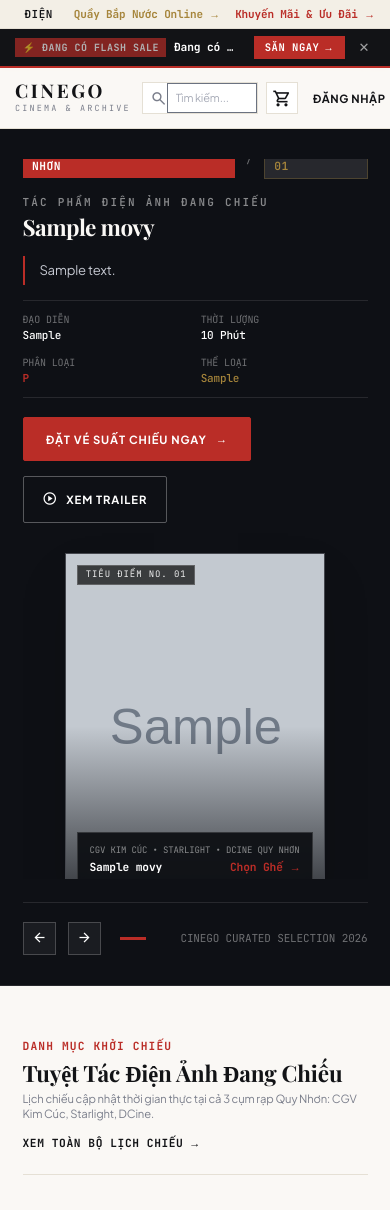
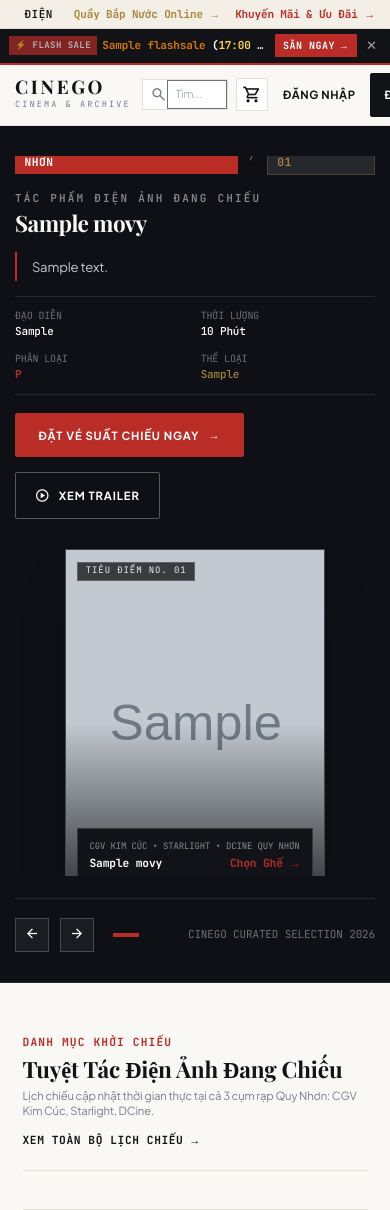
Before and after one commit to Linh-183/WEBXEMPHIM, a Node server app: page / in a window 390 px wide; the page is wider, and only the part inside the window is pictured. Shown: the top 1210 px of that part. Run offline with Node 20, Linux system fonts and the light colour scheme; tables that the repository leaves empty hold one stand-in row (values such as "Sample post"); grey boxes marked "Sample" are stand-in pictures; some libraries are stand-ins or nearby versions; some web fonts are replaced.

Commit message:
fix: auto-clear cart on successful payment & optimize responsive layouts for mobile screens

```diff
--- a/WebPhim/public/css/cinego-editorial.css
+++ b/WebPhim/public/css/cinego-editorial.css
@@ -397,20 +397,35 @@ img {
 /* RESPONSIVE MOBILE SCALING CHO GHẾ NGỒI TRÊN ĐIỆN THOẠI */
 @media (max-width: 640px) {
   .seat-unit {
-    width: 28px !important;
-    height: 26px !important;
+    width: 26px !important;
+    height: 25px !important;
     border-radius: 4px !important;
-    font-size: 8.5px !important;
+    font-size: 8px !important;
     letter-spacing: -0.5px !important;
   }
   .seat-unit.is-couple {
-    width: 60px !important;
-    font-size: 8px !important;
+    width: 56px !important;
+    font-size: 7.5px !important;
     border-radius: 4px !important;
   }
   .cinema-screen-arc {
     height: 12px !important;
     margin-bottom: 1.5rem !important;
+  }
+}
+
+@media (max-width: 380px) {
+  .seat-unit {
+    width: 23px !important;
+    height: 23px !important;
+    border-radius: 3px !important;
+    font-size: 7px !important;
+    letter-spacing: -0.6px !important;
+  }
+  .seat-unit.is-couple {
+    width: 48px !important;
+    font-size: 6.5px !important;
+    border-radius: 3px !important;
   }
 }
 
--- a/WebPhim/views/partials/header.ejs
+++ b/WebPhim/views/partials/header.ejs
@@ -99,25 +99,25 @@
          const eTime = new Date(activeFlashSale.endTime).toLocaleTimeString('vi-VN', {hour: '2-digit', minute: '2-digit'});
          const remaining = Math.max(0, (activeFlashSale.totalQuantity || 50) - (activeFlashSale.claimedQuantity || 0));
     %>
-      <aside id="flashSaleTopBanner" class="w-full bg-[#121316] border-b-2 border-[#BA2D27] text-white py-2 px-4 shadow-md transition-all">
-        <div class="max-w-[1520px] mx-auto flex items-center justify-between gap-3 text-xs font-['JetBrains_Mono']">
-          <div class="flex items-center gap-2 overflow-hidden truncate">
-            <span class="px-2 py-0.5 bg-[#BA2D27] text-white font-bold text-[10px] uppercase tracking-wider animate-pulse rounded-xs shrink-0">
-              ⚡ ĐANG CÓ FLASH SALE
+      <aside id="flashSaleTopBanner" class="w-full bg-[#121316] border-b-2 border-[#BA2D27] text-white py-1.5 sm:py-2 px-2.5 sm:px-4 shadow-md transition-all">
+        <div class="max-w-[1520px] mx-auto flex items-center justify-between gap-2 sm:gap-3 text-xs font-['JetBrains_Mono']">
+          <div class="flex items-center gap-1.5 sm:gap-2 overflow-hidden truncate">
+            <span class="px-1.5 sm:px-2 py-0.5 bg-[#BA2D27] text-white font-bold text-[9px] sm:text-[10px] uppercase tracking-wider animate-pulse rounded-xs shrink-0">
+              ⚡ FLASH SALE
             </span>
-            <span class="text-white font-bold truncate">
-              Đang có Flash Sale: <strong class="text-[#D97706]"><%= activeFlashSale.title %></strong> — Áp dụng từ <strong class="text-amber-300"><%= sTime %></strong> đến <strong class="text-amber-300"><%= eTime %></strong> hôm nay!
+            <span class="text-white font-bold truncate text-[11px] sm:text-xs">
+              <span class="hidden xs:inline">Đang có Flash Sale: </span><strong class="text-[#D97706]"><%= activeFlashSale.title %></strong> (<strong class="text-amber-300"><%= sTime %></strong> - <strong class="text-amber-300"><%= eTime %></strong>)
             </span>
             <span class="hidden md:inline px-2 py-0.5 bg-white/10 text-white/80 text-[10px] rounded-xs shrink-0">
               Chỉ còn: <strong><%= remaining %></strong>/<%= activeFlashSale.totalQuantity || 50 %> voucher
             </span>
           </div>
-          <div class="flex items-center gap-2 shrink-0">
-            <a href="/flash-sale" class="ml-2 px-3 py-1 bg-[#BA2D27] hover:bg-[#8E1F1A] text-white font-bold text-[10.5px] uppercase tracking-wider transition-colors flex items-center gap-1 shadow-sm whitespace-nowrap">
+          <div class="flex items-center gap-1.5 sm:gap-2 shrink-0">
+            <a href="/flash-sale" class="px-2 sm:px-3 py-1 bg-[#BA2D27] hover:bg-[#8E1F1A] text-white font-bold text-[10px] sm:text-[10.5px] uppercase tracking-wider transition-colors flex items-center gap-1 shadow-sm whitespace-nowrap">
               <span>SĂN NGAY</span>
               <span>→</span>
             </a>
-            <button type="button" onclick="document.getElementById('flashSaleTopBanner').style.display='none'" class="text-white/60 hover:text-white px-1.5 py-0.5 text-sm leading-none" title="Đóng thông báo">
+            <button type="button" onclick="document.getElementById('flashSaleTopBanner').style.display='none'" class="text-white/60 hover:text-white px-1 py-0.5 text-sm leading-none" title="Đóng thông báo">
               ✕
             </button>
           </div>
@@ -127,22 +127,23 @@
          const sTime = new Date(upcomingFlashSale.startTime).toLocaleTimeString('vi-VN', {hour: '2-digit', minute: '2-digit'});
          const eTime = new Date(upcomingFlashSale.endTime).toLocaleTimeString('vi-VN', {hour: '2-digit', minute: '2-digit'});
     %>
-      <aside id="flashSaleTopBanner" class="w-full bg-[#1A1D24] border-b border-[#A6853B] text-white py-2 px-4 shadow-md transition-all">
-        <div class="max-w-[1520px] mx-auto flex items-center justify-between gap-3 text-xs font-['JetBrains_Mono']">
-          <div class="flex items-center gap-2 overflow-hidden truncate">
-            <span class="px-2 py-0.5 bg-[#A6853B] text-[#121316] font-bold text-[10px] uppercase tracking-wider rounded-xs shrink-0">
+      <aside id="flashSaleTopBanner" class="w-full bg-[#1A1D24] border-b border-[#A6853B] text-white py-1.5 sm:py-2 px-2.5 sm:px-4 shadow-md transition-all">
+        <div class="max-w-[1520px] mx-auto flex items-center justify-between gap-2 sm:gap-3 text-xs font-['JetBrains_Mono']">
+          <div class="flex items-center gap-1.5 sm:gap-2 overflow-hidden truncate">
+            <span class="px-1.5 sm:px-2 py-0.5 bg-[#A6853B] text-[#121316] font-bold text-[9px] sm:text-[10px] uppercase tracking-wider rounded-xs shrink-0">
               ⚡ SẮP DIỄN RA
             </span>
-            <span class="text-white font-bold truncate">
-              Flash Sale: <strong class="text-amber-300"><%= upcomingFlashSale.title %></strong> sẽ mở bán từ <strong class="text-[#FAF8F5]"><%= sTime %></strong> đến <strong class="text-[#FAF8F5]"><%= eTime %></strong> hôm nay!
+            <span class="text-white font-bold truncate text-[11px] sm:text-xs">
+              <span class="hidden xs:inline">Flash Sale: </span><strong class="text-amber-300"><%= upcomingFlashSale.title %></strong> (<strong class="text-[#FAF8F5]"><%= sTime %></strong> - <strong class="text-[#FAF8F5]"><%= eTime %></strong>)
             </span>
           </div>
-          <div class="flex items-center gap-2 shrink-0">
-            <a href="/flash-sale" class="ml-2 px-3 py-1 bg-white hover:bg-[#FAF8F5] text-[#121316] font-bold text-[10.5px] uppercase tracking-wider transition-colors flex items-center gap-1 shadow-sm whitespace-nowrap">
-              <span>XEM CHI TIẾT</span>
+          <div class="flex items-center gap-1.5 sm:gap-2 shrink-0">
+            <a href="/flash-sale" class="px-2 sm:px-3 py-1 bg-white hover:bg-[#FAF8F5] text-[#121316] font-bold text-[10px] sm:text-[10.5px] uppercase tracking-wider transition-colors flex items-center gap-1 shadow-sm whitespace-nowrap">
+              <span>XEM</span>
+              <span class="hidden xs:inline">CHI TIẾT</span>
               <span>→</span>
             </a>
-            <button type="button" onclick="document.getElementById('flashSaleTopBanner').style.display='none'" class="text-white/60 hover:text-white px-1.5 py-0.5 text-sm leading-none" title="Đóng thông báo">
+            <button type="button" onclick="document.getElementById('flashSaleTopBanner').style.display='none'" class="text-white/60 hover:text-white px-1 py-0.5 text-sm leading-none" title="Đóng thông báo">
               ✕
             </button>
           </div>
@@ -203,17 +204,17 @@
             <input type="text"
                    id="headerSearchInput"
                    name="keyword"
-                   placeholder="Tìm kiếm..."
+                   placeholder="Tìm..."
                    autocomplete="off"
-                   class="w-24 sm:w-36 lg:w-44 py-1.5 px-2 text-[11px] font-['Plus_Jakarta_Sans'] text-[#121316] placeholder:text-[#A6AAB6] bg-transparent focus:outline-none"
+                   class="w-16 xs:w-24 sm:w-36 lg:w-44 py-1.5 px-2 text-[11px] font-['Plus_Jakarta_Sans'] text-[#121316] placeholder:text-[#A6AAB6] bg-transparent focus:outline-none"
                    onfocus="openHeaderSearchDropdown()" />
             <button type="button" id="headerSearchClear" onclick="clearHeaderSearchInput()" class="hidden pr-2 text-[#A6AAB6] hover:text-[#121316]">
               <span class="material-symbols-outlined text-[15px]">close</span>
             </button>
           </form>
 
-          <!-- DROPDOWN ANCHORED DIRECTLY BELOW SEARCH -->
-          <div id="headerSearchDropdown" class="hidden absolute right-0 top-full mt-2 w-80 sm:w-96 bg-[#FAF8F5] border-2 border-[#121316] shadow-2xl z-50 p-4 max-h-[420px] overflow-y-auto">
+          <!-- DROPDOWN ANCHORED DIRECTLY BELOW SEARCH (ALWAYS RESPONSIVE WITHIN VIEWPORT) -->
+          <div id="headerSearchDropdown" class="hidden absolute right-0 top-full mt-2 w-[calc(100vw-2rem)] max-w-sm sm:w-96 bg-[#FAF8F5] border-2 border-[#121316] shadow-2xl z-50 p-4 max-h-[420px] overflow-y-auto">
             <div class="flex items-center justify-between pb-2 border-b border-[#E5E0D5] text-[10px] font-['JetBrains_Mono'] text-[#7A7E8B]">
               <span class="font-bold uppercase tracking-wider">KẾT QUẢ TÌM KIẾM</span>
               <span id="headerSearchCount" class="text-[#BA2D27] font-bold"></span>
--- a/WebPhim/views/trangchitietphim.ejs
+++ b/WebPhim/views/trangchitietphim.ejs
@@ -293,7 +293,7 @@
        REVIEWS & AUDIENCE RATINGS (CHỈ KHÁN GIẢ ĐÃ XEM MỚI ĐƯỢC ĐÁNH GIÁ)
        ========================================================================= -->
   <section id="danh-gia-phim" class="py-12 border-t border-[#E5E0D5] bg-[#FAF8F5]">
-    <div class="max-w-[1520px] mx-auto px-6 sm:px-10 lg:px-14">
+    <div class="max-w-[1520px] mx-auto px-4 sm:px-8 lg:px-14">
 
       <!-- Section Header -->
       <div class="flex flex-col sm:flex-row sm:items-end justify-between gap-4 pb-6 border-b border-[#E5E0D5] mb-8">
--- a/WebPhim/views/trangchu.ejs
+++ b/WebPhim/views/trangchu.ejs
@@ -11,7 +11,7 @@
        1. THE CURATED MASTHEAD SPOTLIGHT (COMPACT POSTER HERO CAROUSEL)
        ========================================================================= -->
   <section id="heroCarouselSection" class="bg-[#0E1015] text-[#FAF8F5] border-b border-white/10 relative overflow-hidden">
-    <div class="max-w-[1520px] mx-auto px-6 sm:px-10 lg:px-14 py-8 lg:py-12 relative z-10">
+    <div class="max-w-[1520px] mx-auto px-4 sm:px-8 lg:px-14 py-8 lg:py-12 relative z-10">
       <% if (heroList.length > 0) { %>
       <!-- Hero Slides Container (Khung cố định 100%, chống đổi kích cỡ khi chuyển phim) -->
       <div id="heroSlidesContainer" class="relative w-full h-[720px] sm:h-[660px] lg:h-[460px] overflow-hidden">
@@ -82,19 +82,15 @@
 
               </div>
 
-              <!-- Right Column: Compact 3:4 Poster Canvas (Kích cỡ đứng im 100%, không co dãn, không nhảy vị trí) -->
-              <div class="lg:col-span-5 flex justify-center lg:justify-end items-center" style="min-width: 320px;">
-                <div class="cinego-hero-poster-frame bg-[#151820] border border-white/20 shadow-2xl"
-                     style="width: 320px; height: 426px; min-width: 320px; min-height: 426px; max-width: 320px; max-height: 426px; flex-shrink: 0; position: relative; overflow: hidden;">
+              <!-- Right Column: Compact 3:4 Poster Canvas (Responsive across all mobile screen widths) -->
+              <div class="lg:col-span-5 flex justify-center lg:justify-end items-center w-full">
+                <div class="cinego-hero-poster-frame bg-[#151820] border border-white/20 shadow-2xl relative overflow-hidden w-[240px] xs:w-[280px] sm:w-[320px] h-[320px] xs:h-[373px] sm:h-[426px] shrink-0 mx-auto">
                   <img src="<%= item.posterUrl || 'https://images.unsplash.com/photo-1536440136628-849c177e76a1?auto=format&fit=crop&w=800&q=80' %>"
                        alt="<%= item.title %>"
-                       class="filter brightness-[0.9] contrast-[1.05]"
+                       class="w-full h-full object-cover object-center filter brightness-[0.9] contrast-[1.05]"
                        loading="<%= idx === 0 ? 'eager' : 'lazy' %>"
                        fetchpriority="<%= idx === 0 ? 'high' : 'auto' %>"
-                       decoding="async"
-                       width="320"
-                       height="426"
-                       style="width: 320px; height: 426px; min-width: 320px; min-height: 426px; max-width: 320px; max-height: 426px; object-fit: cover; object-position: center; display: block; transform: none; transition: none;" />
+                       decoding="async" />
 
                   <div class="absolute inset-0 bg-gradient-to-t from-[#0E1015] via-transparent to-transparent opacity-80 pointer-events-none"></div>
 
```
Also changed, not shown: WebPhim/views/trangbapnuoc.ejs (+15 -1 lines), WebPhim/views/trangdatvephim.ejs (+6 -5 lines), WebPhim/views/trangthanhtoan.ejs (+42 -29 lines), WebPhim/views/trangve.ejs (+13 -0 lines).
